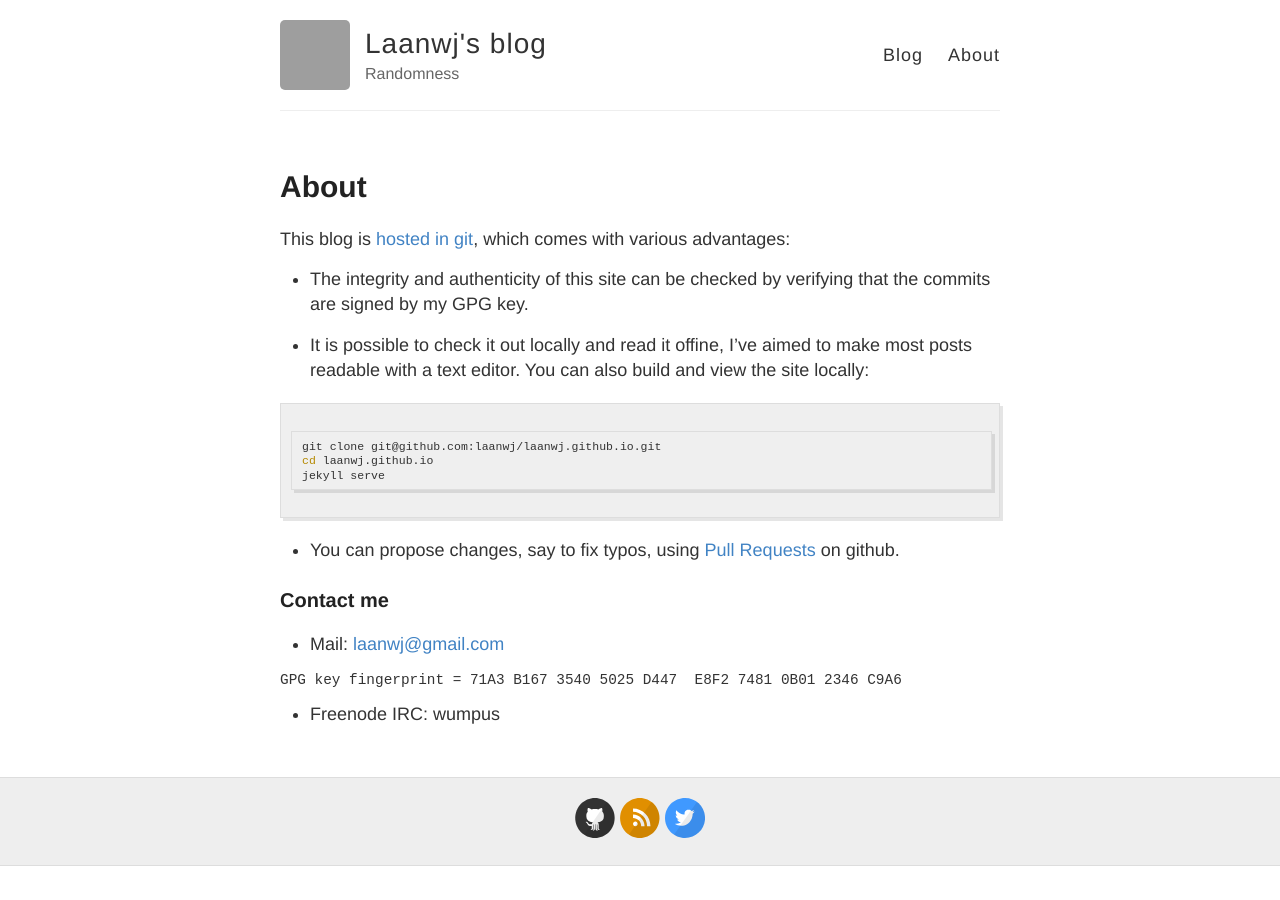
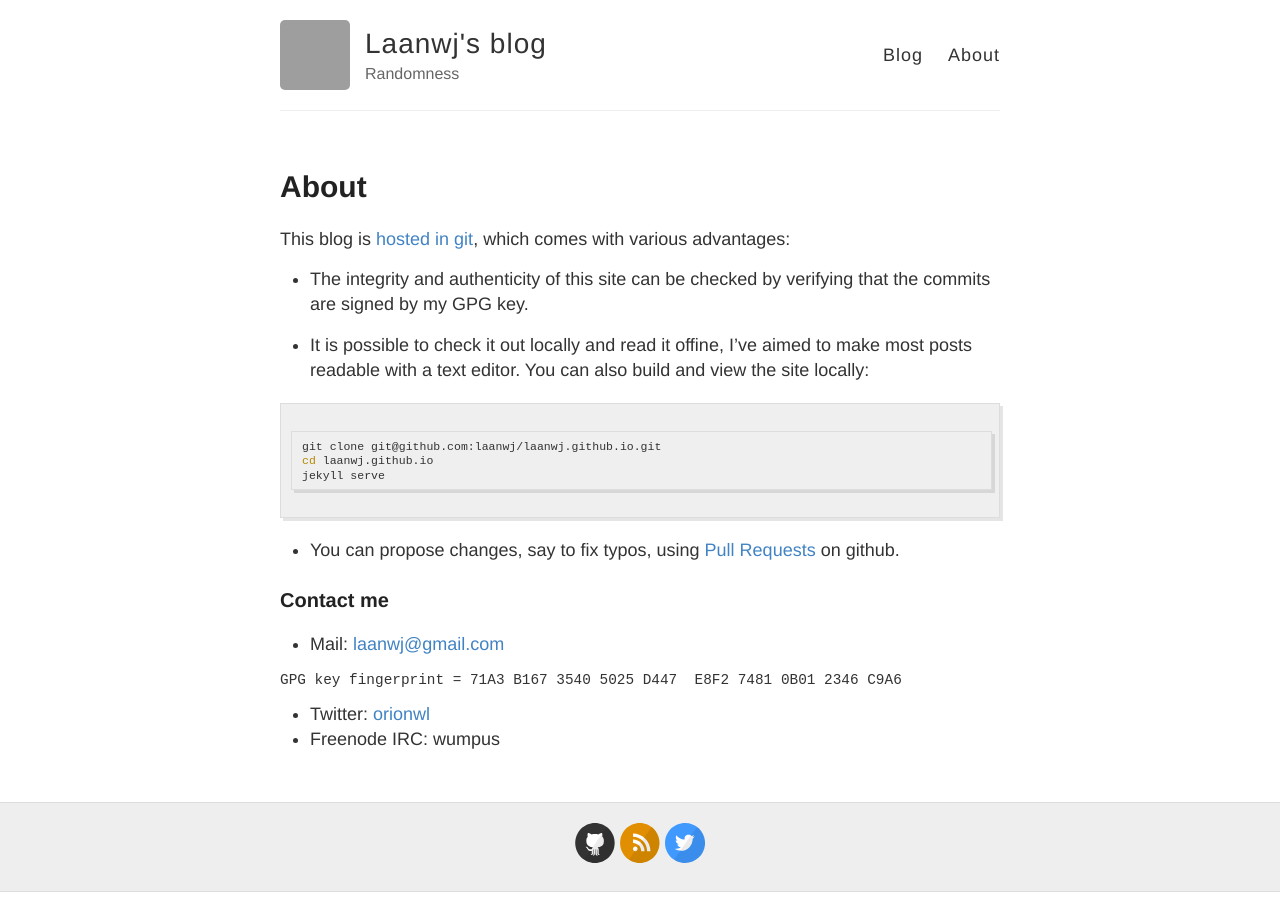
Before and after one commit to laanwj/laanwj.github.io, a Jekyll site: the page built from about.md, in a window 1280 px wide. Built offline with Jekyll 4.4.1, drawn with Linux system fonts in a browser that asks for light colours; grey boxes are pictures that could not be loaded.

Commit message:
add twitter

```diff
--- a/about.md
+++ b/about.md
@@ -27,4 +27,5 @@ jekyll serve
 <pre>
 GPG key fingerprint = 71A3 B167 3540 5025 D447  E8F2 7481 0B01 2346 C9A6
 </pre>
+- Twitter: <a href="https://twitter.com/orionwl">orionwl</a>
 - Freenode IRC: wumpus
```
